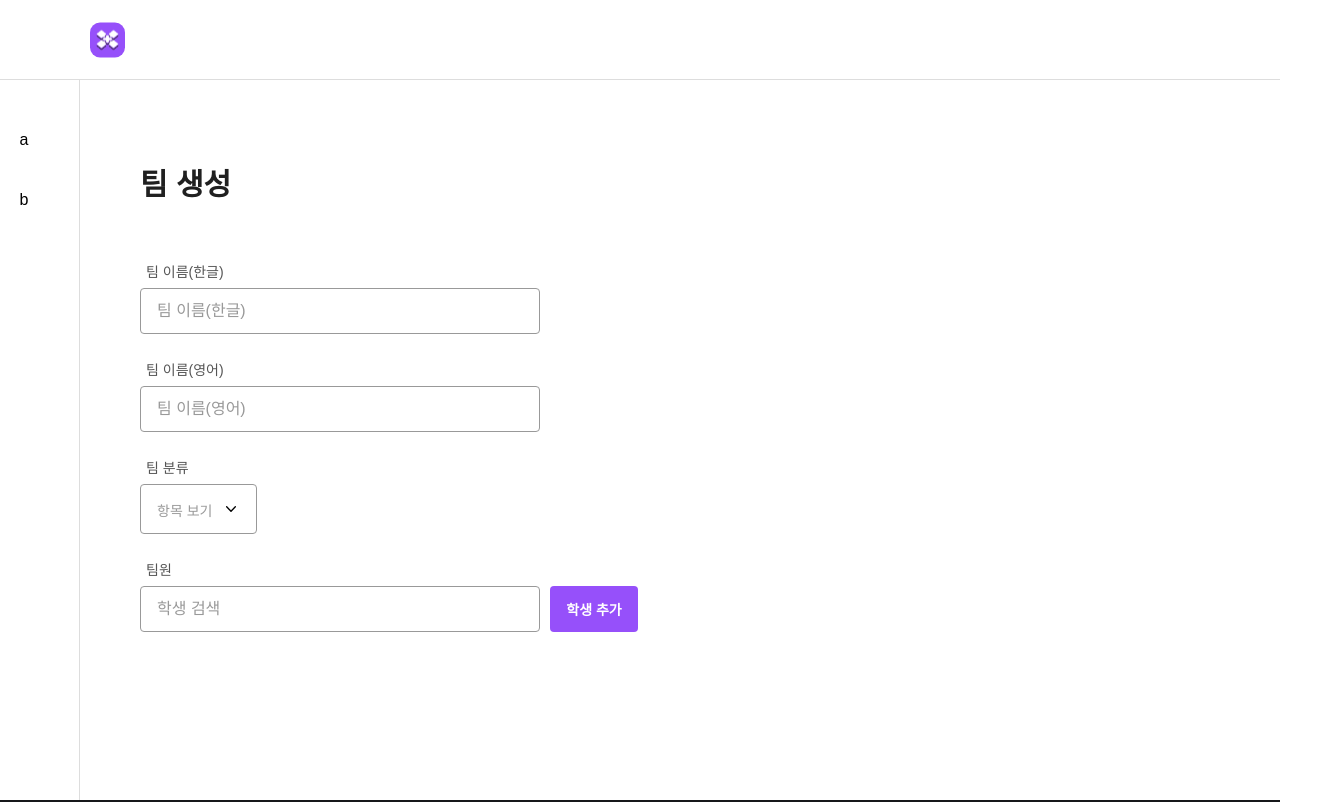
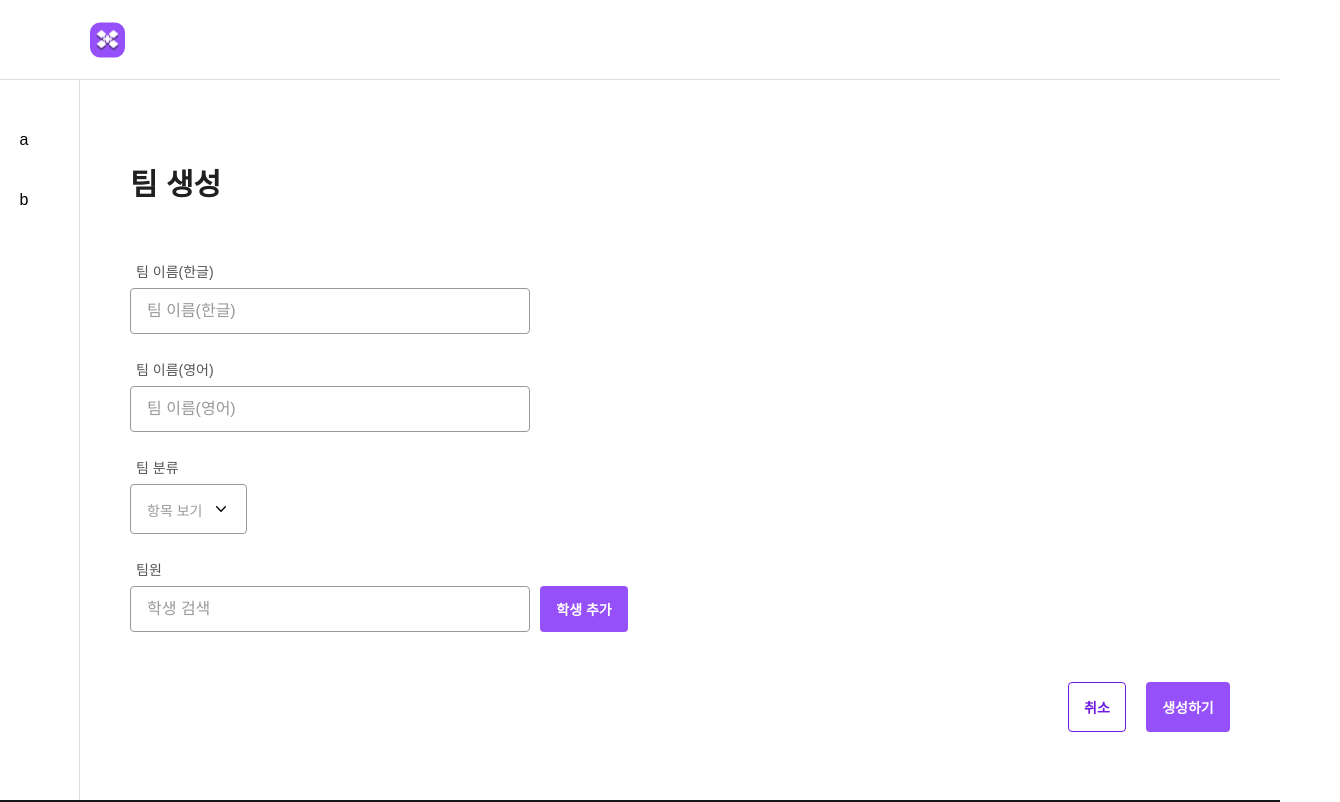
Before and after one commit to team-xquare/xquare-infra-frontend, a React (Vite) app: page /team/create in a window 1280 px wide. Shown: the top 802 px of the page, 1340 px wide, since content can reach past the window. Built offline with nearby package versions, Linux system fonts and the light colour scheme; some icons are missing; a web font is replaced by a local one.

Commit message:
feat :: 팀 생성 페이지 학생 추가

```diff
--- a/src/pages/Team/Create.tsx
+++ b/src/pages/Team/Create.tsx
@@ -1,15 +1,116 @@
+import { useEffect } from 'react';
 import styled from '@emotion/styled';
+import { useOutsideClick } from '@/hooks/useOutsideClick';
 import { Sidebar } from '@/components/common/sidebar';
 import { Input } from '@/components/common/Input';
 import { SelectBar } from '@/components/common/SelectBar';
 import { useState } from 'react';
 import { XButton } from '@/components/common/XButton';
+import { DropMenu } from '@/components/common/DropMenu';
+import { theme } from '@/style/theme';
 
 type ProjectType = '동아리' | '팀 프로젝트' | '개인 프로젝트' | '기타';
 const projectKinds: ProjectType[] = ['동아리', '팀 프로젝트', '개인 프로젝트', '기타'];
 
+const dummyStudent: string[] = [
+  '2106 김은빈',
+  '2101 김첨지',
+  '1111 부현수',
+  '1301 김이름',
+  '1122 가나다',
+  '2106 남궁윤교',
+];
+
 export const TeamCreate = () => {
+  const [array, setArray] = useState<string[]>(dummyStudent);
   const [selectedIndex, setSelectIndex] = useState<number>();
+  const [studentIndex, setStudentIndex] = useState<number>(-1);
+  const [isOpen, setIsOpen] = useState<boolean>(false);
+  const [studentAddition, setStudentAddition] = useState<string>('');
+  const [selectedStudent, setSelectedStudent] = useState<string[]>();
+
+  useEffect(() => {
+    if (studentIndex === -1) return;
+
+    if (selectedStudent) {
+      setSelectedStudent([...selectedStudent, array[studentIndex]]);
+    } else {
+      setSelectedStudent([array[studentIndex]]);
+    }
+
+    setStudentIndex(-1);
+    setStudentAddition('');
+  }, [studentIndex]);
+
+  const onChange = (e: React.ChangeEvent<HTMLInputElement>) => {
+    setStudentAddition(e.target.value);
+    setIsOpen(false);
+  };
+
+  const ref = useOutsideClick(() => {
+    setIsOpen(false);
+  });
+
+  const chunkAddTag = () => {
+    const addInput = (
+      <AddInput
+        placeholder="학생 검색"
+        value={studentAddition}
+        onChange={onChange}
+        selectedStudent={selectedStudent ? selectedStudent.length : 0}
+      />
+    );
+
+    if (!selectedStudent || selectedStudent.length === 0) return addInput;
+
+    const addTag = (element: string) => {
+      return <AddTag>{element}</AddTag>;
+    };
+
+    const addTagWrapper = (children: React.ReactNode) => {
+      return <AddTagWrapper>{children}</AddTagWrapper>;
+    };
+
+    if (selectedStudent.length === 0) {
+      return addInput;
+    } else {
+      const wrappedTags: React.ReactNode[] = [];
+      const childrenArr: React.ReactNode[] = [];
+
+      for (let i = 1; i <= selectedStudent.length; i++) {
+        childrenArr.push(addTag(selectedStudent[i - 1]));
+
+        if (i % 3 === 0) {
+          wrappedTags.push(addTagWrapper([...childrenArr]));
+          childrenArr.splice(0, childrenArr.length);
+        }
+      }
+      wrappedTags.push([...childrenArr]);
+      wrappedTags.push(addInput);
+
+      return wrappedTags;
+    }
+  };
+
+  useEffect(() => {
+    const newArrIndex: number[] = [];
+    dummyStudent.forEach((dummy, index) => {
+      if (dummy.includes(studentAddition)) {
+        newArrIndex.push(index);
+      }
+    });
+
+    const newArr: string[] = newArrIndex.map((index) => dummyStudent[index]);
+
+    if (studentAddition !== '' && newArr.length > 0) {
+      const timer = setTimeout(() => {
+        setIsOpen(true);
+        setArray(newArr);
+      }, 400);
+
+      return () => clearTimeout(timer);
+    }
+  }, [studentAddition]);
 
   return (
     <Wrapper>
@@ -19,15 +120,42 @@ export const TeamCreate = () => {
           <Title>팀 생성</Title>
         </TitleContainer>
         <Form>
+          <InputWrapper>
             <Input width={400} label="팀 이름(한글)" placeholder="팀 이름(한글)" />
             <Input width={400} label="팀 이름(영어)" placeholder="팀 이름(영어)" />
             <SelectBar selectedIndex={selectedIndex} onSelect={setSelectIndex} values={projectKinds} label="팀 분류" />
             <TeamAddWrapper>
-            <Input width={400} label="팀원" placeholder="학생 검색" />
+              <AddInputContainer ref={ref}>
+                <AddLabel>팀원</AddLabel>
+                <AddInputWrapper selectedStudent={selectedStudent ? selectedStudent.length : 0}>
+                  {chunkAddTag()}
+                  {/* {selectedStudent?.map((element, index) => {
+                    return <AddTag key={index}>{element}</AddTag>;
+                  })}
+                  <AddInput
+                    placeholder="학생 검색"
+                    value={studentAddition}
+                    onChange={onChange}
+                    selectedStudent={selectedStudent.length}
+                  /> */}
+                </AddInputWrapper>
+                {isOpen && (
+                  <DropMenu values={array} onClose={setIsOpen} onSelect={setStudentIndex} selectedIndex={-1} />
+                )}
+              </AddInputContainer>
               <XButton width={88} height={46} buttonStyle="solid">
                 학생 추가
               </XButton>
             </TeamAddWrapper>
+          </InputWrapper>
+          <ButtonWrapper>
+            <XButton width={58} height={50} buttonStyle="ghost">
+              취소
+            </XButton>
+            <XButton width={84} height={50} buttonStyle="solid">
+              생성하기
+            </XButton>
+          </ButtonWrapper>
         </Form>
       </Container>
     </Wrapper>
@@ -36,7 +164,6 @@ export const TeamCreate = () => {
 
 const Wrapper = styled.div`
   margin-top: 80px;
-  margin-left: 60px;
   width: 100%;
   display: flex;
 `;
@@ -44,13 +171,16 @@ const Wrapper = styled.div`
 const Container = styled.div`
   width: 100%;
   height: calc(100vh - 80px);
+  padding-left: 100px;
+  padding-right: 20px;
   display: flex;
   flex-direction: column;
   align-items: center;
 `;
 
 const TitleContainer = styled.div`
-  width: 1120px;
+  max-width: 1100px;
+  width: 100%;
   margin-top: 80px;
 `;
 
@@ -67,12 +197,99 @@ const TeamAddWrapper = styled.div`
   gap: 10px;
 `;
 
-const Form = styled.div`
-  margin-top: 56px;
-  width: 1120px;
+const InputWrapper = styled.div`
+  width: 100%;
   display: flex;
   flex-direction: column;
   align-items: start;
   justify-content: start;
   gap: 24px;
 `;
+
+const ButtonWrapper = styled.div`
+  max-width: 1100px;
+  width: 100%;
+  height: 50px;
+  display: flex;
+  justify-content: end;
+  gap: 20px;
+`;
+
+const Form = styled.div`
+  margin-top: 56px;
+  max-width: 1100px;
+  width: 100%;
+  display: flex;
+  flex-direction: column;
+  gap: 50px;
+`;
+
+const AddInputContainer = styled.div`
+  width: 400px;
+  height: 74px;
+  position: relative;
+`;
+
+const AddLabel = styled.label`
+  width: 100%;
+  height: 22px;
+  cursor: default;
+  font-size: 14px;
+  font-weight: 400;
+  color: ${theme.color.gray6};
+  display: flex;
+  align-items: center;
+  margin-bottom: 6px;
+  margin-left: 6px;
+`;
+
+const AddInputWrapper = styled.div<{ selectedStudent: number }>`
+  border-radius: 4px;
+  width: 100%;
+  padding: 0 16px;
+  height: ${({ selectedStudent }) => {
+    console.log((selectedStudent / 3).toFixed(0));
+
+    return `${46 + Math.floor(selectedStudent / 3) * 46}px`;
+  }};
+  background-color: ${theme.color.gray1};
+  border: 1px solid ${theme.color.gray5};
+  display: flex;
+  align-items: start;
+  gap: 16px;
+  row-gap: 0;
+  flex-wrap: wrap;
+`;
+
+const AddTagWrapper = styled.div`
+  width: 100%;
+  height: 46px;
+  display: flex;
+  align-items: center;
+  gap: 16px;
+`;
+
+const AddInput = styled.input<{ selectedStudent: number }>`
+  height: 44px;
+  font-size: 16px;
+  font-weight: 400;
+  &::placeholder {
+    color: ${theme.color.gray5};
+  }
+  width: ${({ selectedStudent }) => `calc(100% - ${(selectedStudent % 3) * 82}px - ${(selectedStudent % 3) * 16}px)`};
+`;
+
+const AddTag = styled.div`
+  cursor: pointer;
+  width: 82px;
+  height: 34px;
+  padding: 4px 0;
+  background-color: ${theme.color.gray3};
+  color: ${theme.color.gray6};
+  border-radius: 100px;
+  display: flex;
+  justify-content: center;
+  align-items: center;
+  font-size: 12px;
+  margin: 5px 0;
+`;
```
Lines whose indentation alone changed are shown as unchanged.
